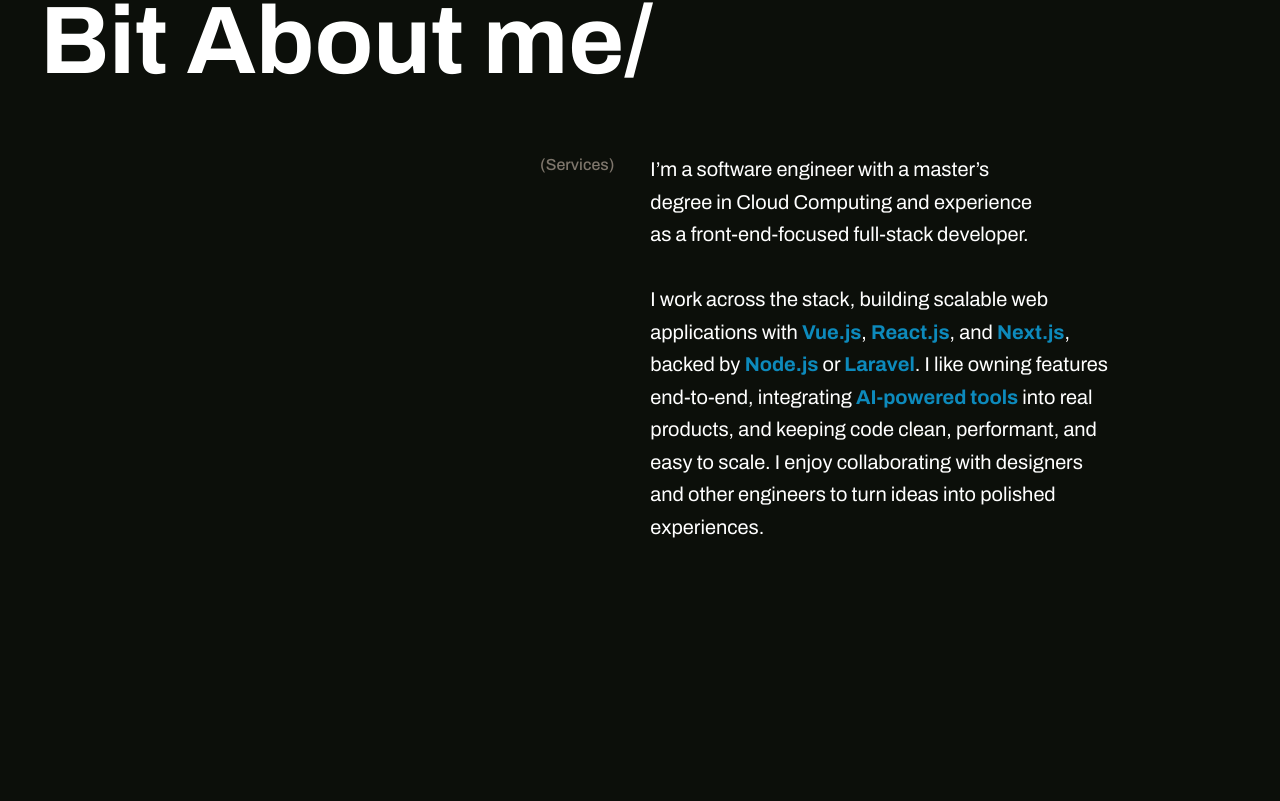
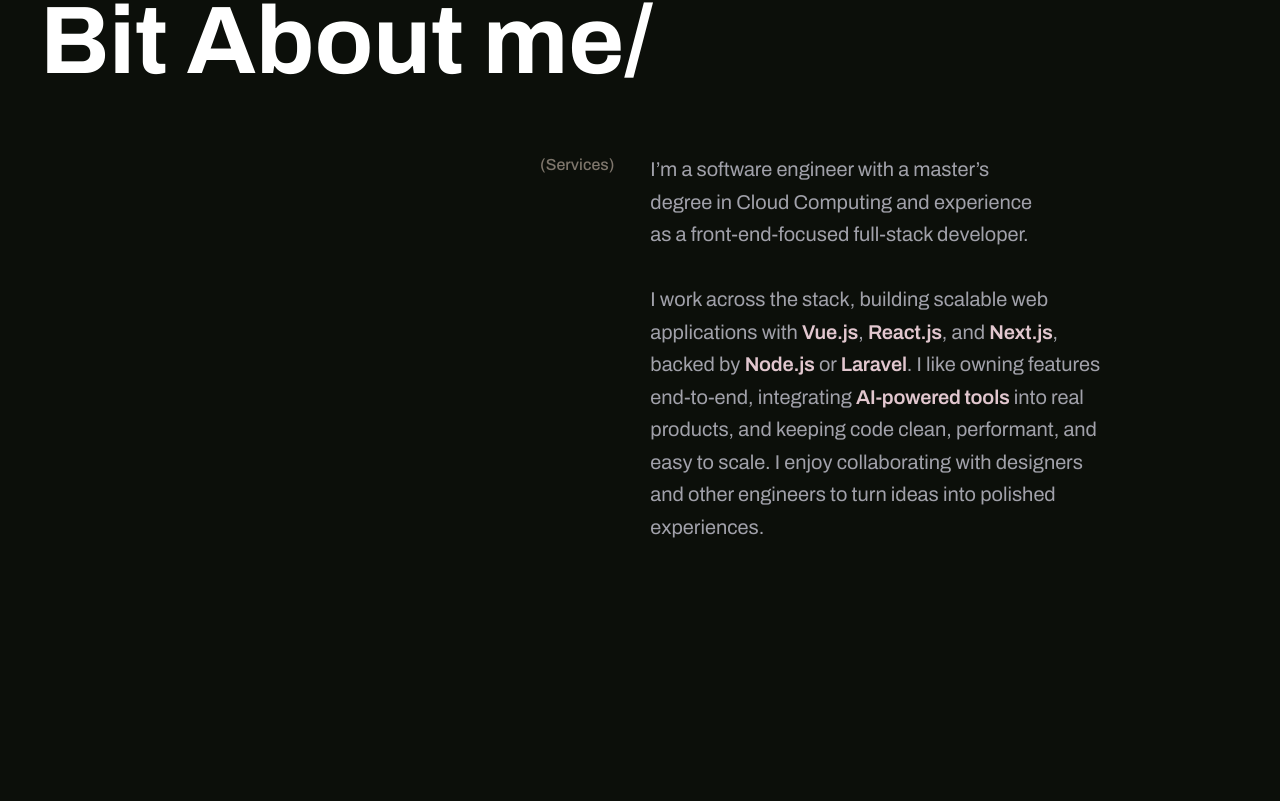
Before and after one commit to shujabakhtiar/shuja-portfolio, a Vue app: page / in a window 1280 px wide. Shown: the part 871-1672 px from the top of the page. Built offline with nearby package versions, Linux system fonts and the light colour scheme; a web font is replaced by a local one.

Commit message:
highlight

```diff
--- a/src/components/common/Section.vue
+++ b/src/components/common/Section.vue
@@ -7,7 +7,7 @@
         <div class="col-span-7 col-start-1 flex flex-col gap-9 sm:col-start-6 sm:flex-row">
           <p class="text-[16px] font-body-strong text-muted">{{ subtitle }}</p>
           <div class="w-full max-w-[50ch] text-balance font-medium leading-base">
-            <p class="text-xl font-body leading-relaxed" v-html="description"></p>
+            <p class="text-xl font-body leading-relaxed text-zinc-400" v-html="description"></p>
           </div>
         </div>
       </div>
--- a/src/style.css
+++ b/src/style.css
@@ -59,6 +59,7 @@
 }
 
 .highlight {
-  color: #0D8ABC;
-  font-weight: 700;
+  color: #E2C7CF;
+  font-weight: 600;
+  letter-spacing: -0.01em;
 }
```
